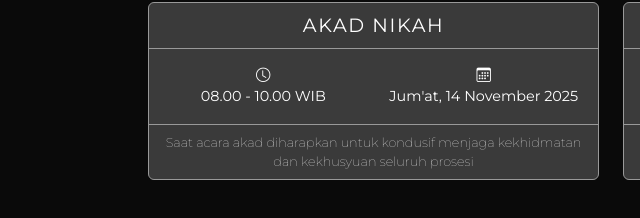
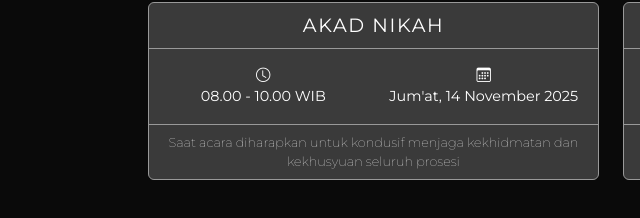
Before and after one commit to syahril991/syahrilnisa-wedding, a plain HTML site: page index.html in a window 1280 px wide. Shown: the part 2229-2447 px from the top of the page, 29-669 px from the left. Drawn offline with nearby package versions, Linux system fonts and the light colour scheme.

Commit message:
mengubah teks footer body

```diff
--- a/index.html
+++ b/index.html
@@ -138,7 +138,7 @@
                   </div>
                 </div>
               </div>
-              <div class="card-footer">Saat acara akad diharapkan untuk kondusif menjaga kekhidmatan dan kekhusyuan seluruh prosesi</div>
+              <div class="card-footer">Saat acara diharapkan untuk kondusif menjaga kekhidmatan dan kekhusyuan seluruh prosesi</div>
             </div>
           </div>
           <div class="col-md-5 col-10">
```
